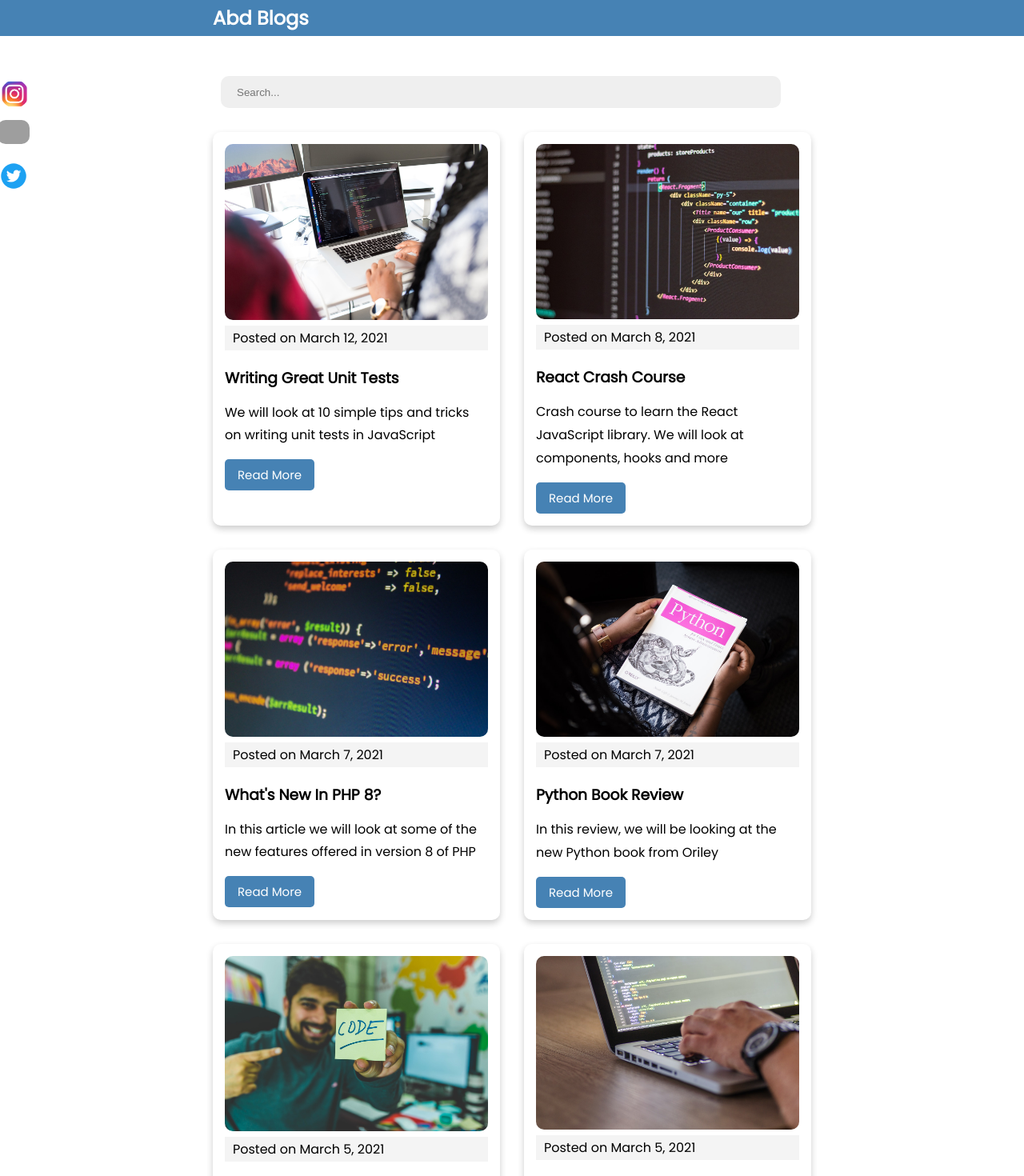
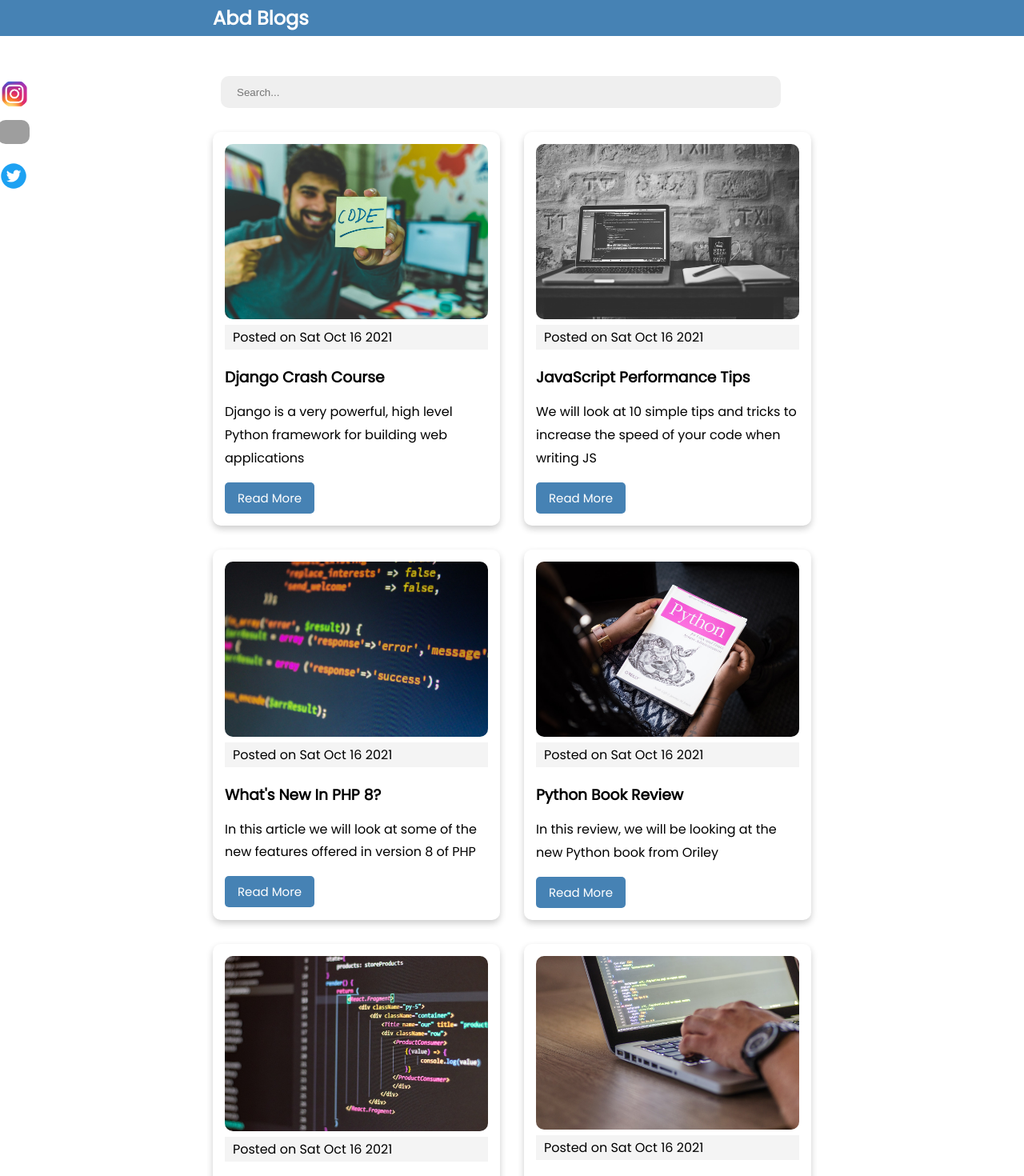
Before and after one commit to Arunprakash-1903/Blog3, a Next.js app: page / in a window 1280 px wide. Shown: the top 1470 px of the page at 80% size. Built offline with nearby package versions, Linux system fonts and the light colour scheme; grey boxes are pictures that could not be loaded.

Commit message:
Date updated

```diff
--- a/pages/index.js
+++ b/pages/index.js
@@ -15,7 +15,7 @@ export default function Home({ posts }) {
 
 
 
-
+     console.log(posts);
 
 
 
@@ -93,7 +93,7 @@ export async function getStaticProps() {
     )
 
     const { data: frontmatter } = matter(markdownWithMeta)
-
+frontmatter.date=new Date().toDateString()
     return {
       slug,
       frontmatter,
--- a/posts/django-crash-course.md
+++ b/posts/django-crash-course.md
@@ -1,6 +1,6 @@
 ---
 title: 'Django Crash Course'
-date: 'March 5, 2021'
+
 excerpt: 'Django is a very powerful, high level Python framework for building web applications'
 cover_image: '/images/posts/img3.jpg'
 ---
@@ -39,6 +39,8 @@ nymphae invito verba saepe: genus sed numinis pugnat meum iterumque attonitas
 rursus utve. Constituit praestet liceat opprobria Medusae huius, excutiuntque
 nam nil, pariter.
 
+
+
 Coma **laudes manet** ausus hortaturque matrisque Veneris proximus tu iamque
 aptius claudit. Tmolus tetigere iussos animumque quid poplite Hippotaden? Quod
 sibi Spartana sidera, lupum Nereusque quoque ramum, vertuntur Peleus Amuli
--- a/posts/javascript-performance-tips.md
+++ b/posts/javascript-performance-tips.md
@@ -1,6 +1,6 @@
 ---
 title: 'JavaScript Performance Tips'
-date: 'March 4, 2021'
+
 excerpt: 'We will look at 10 simple tips and tricks to increase the speed of your code when writing JS'
 cover_image: '/images/posts/img1.jpg'
 ---
--- a/posts/new-in-php-8.md
+++ b/posts/new-in-php-8.md
@@ -1,6 +1,6 @@
 ---
 title: "What's New In PHP 8?"
-date: 'March 7, 2021'
+
 excerpt: 'In this article we will look at some of the new features offered in version 8 of PHP'
 cover_image: '/images/posts/img4.jpg'
 ---
--- a/posts/python-book-review.md
+++ b/posts/python-book-review.md
@@ -1,6 +1,5 @@
 ---
 title: 'Python Book Review'
-date: 'March 7, 2021'
 excerpt: 'In this review, we will be looking at the new Python book from Oriley'
 cover_image: '/images/posts/img6.jpg'
 ---
--- a/posts/react-crash-course.md
+++ b/posts/react-crash-course.md
@@ -1,6 +1,6 @@
 ---
 title: 'React Crash Course'
-date: 'March 8, 2021'
+
 excerpt: 'Crash course to learn the React JavaScript library. We will look at components, hooks and more'
 cover_image: '/images/posts/img5.jpg'
 ---
--- a/posts/tailwind-vs-bootstrap.md
+++ b/posts/tailwind-vs-bootstrap.md
@@ -1,6 +1,6 @@
 ---
 title: 'Tailwind vs. Bootstrap'
-date: 'March 5, 2021'
+
 excerpt: 'Both Tailwind and Bootstrap are very popular CSS frameworks. In this article, we will compare them'
 cover_image: '/images/posts/img2.jpg'
 ---
--- a/posts/writing-great-unit-tests.md
+++ b/posts/writing-great-unit-tests.md
@@ -1,9 +1,10 @@
 ---
 title: 'Writing Great Unit Tests'
-date: 'March 12, 2021'
 excerpt: 'We will look at 10 simple tips and tricks on writing unit tests in JavaScript'
 cover_image: '/images/posts/img7.jpg'
 ---
+
+
 
 Lorem [markdownum](http://insunt.org/inpositaque), et sanguine rutilos dixit
 nigro cornu genus duris linguae. Super hic deus ego adveniens nullumque Venerem
```
